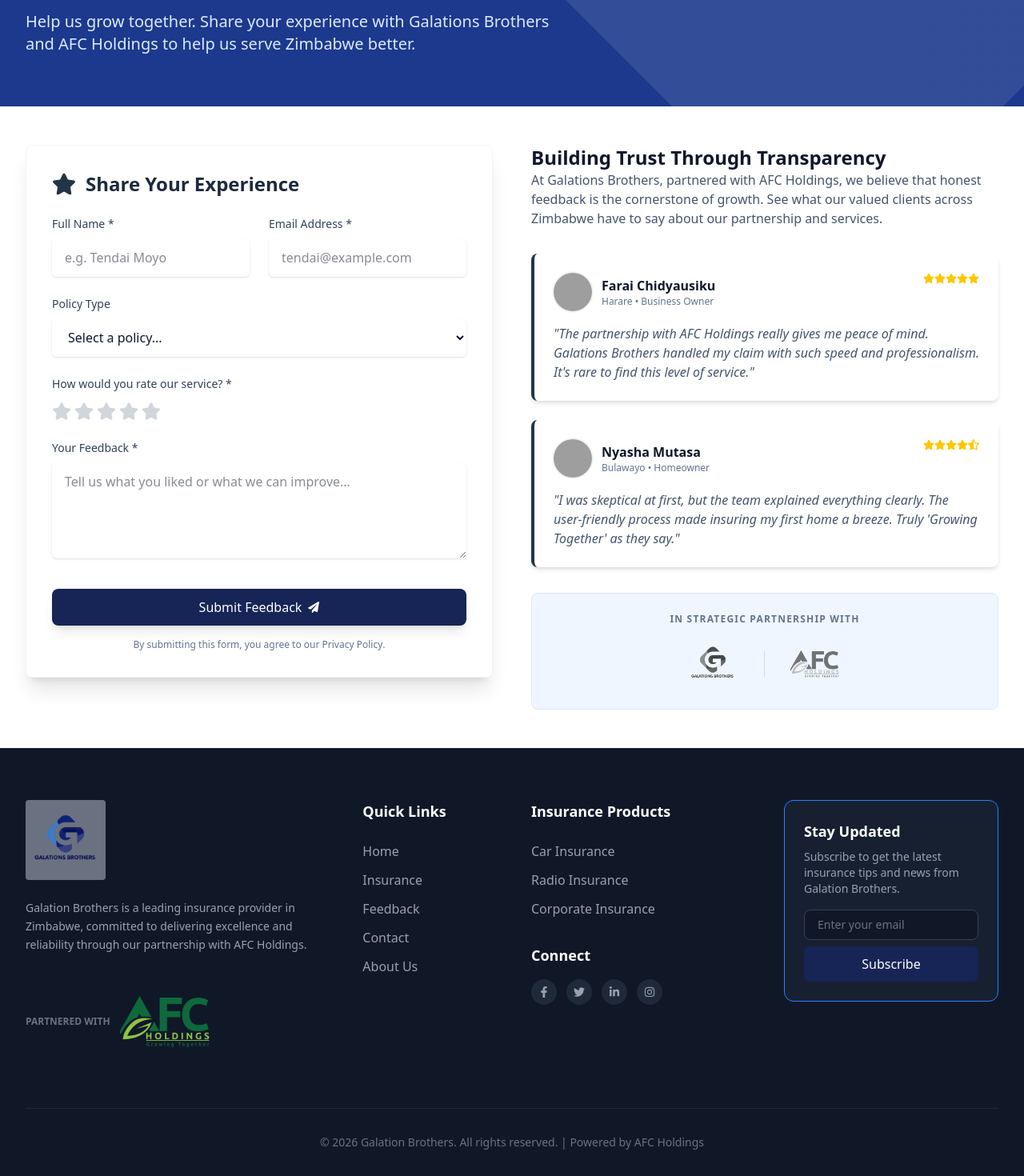
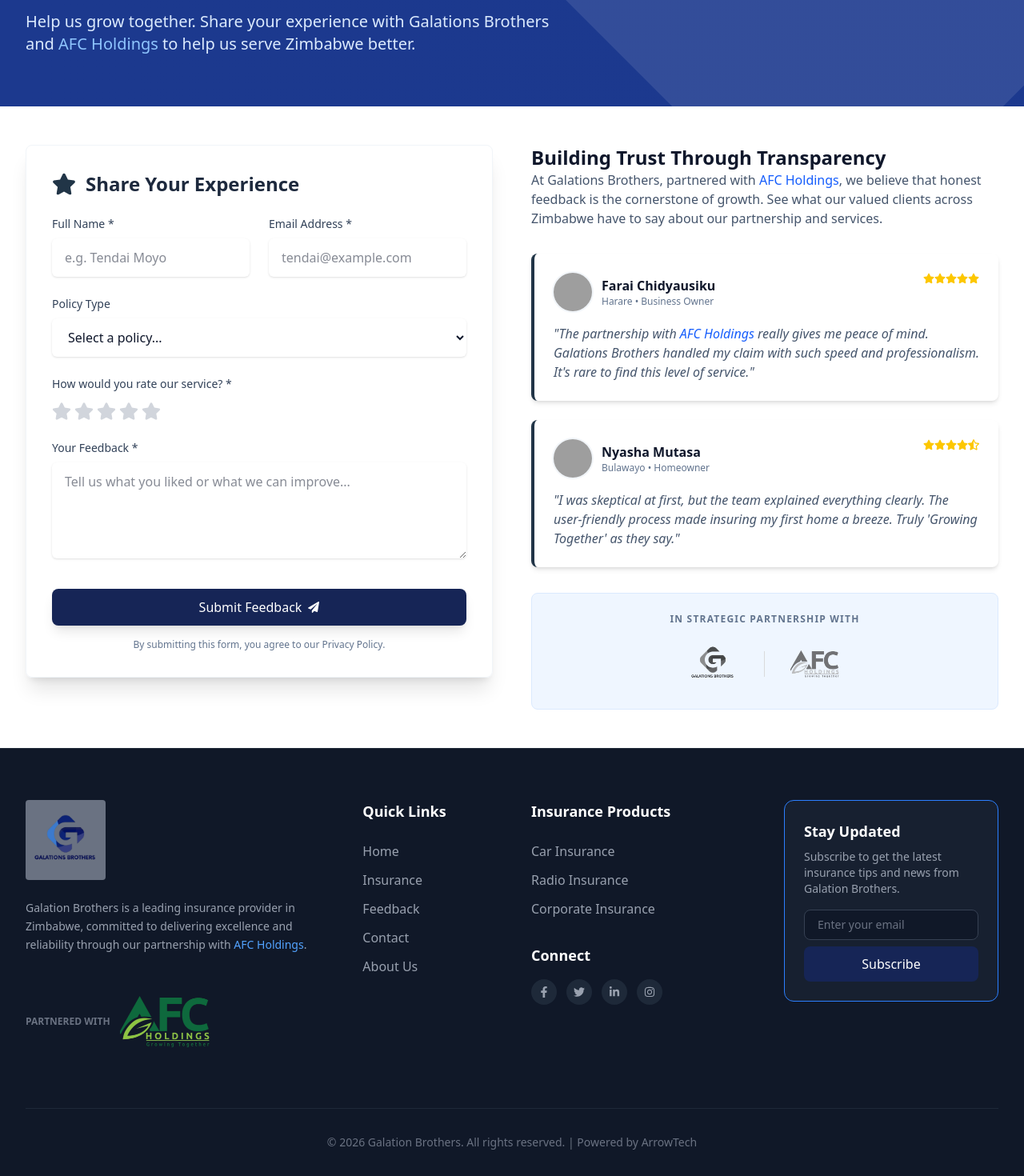
Before and after one commit to brianproducedit/galation-brothers-website, a React (Vite) app: page /#/feedback in a window 1280 px wide. Shown: the part 203-1673 px from the top of the page at 80% size. Built offline with nearby package versions, Linux system fonts and the light colour scheme; grey boxes are pictures that could not be loaded.

Commit message:
left out modified files

```diff
--- a/src/components/Footer.tsx
+++ b/src/components/Footer.tsx
@@ -23,15 +23,17 @@
               />
             </div>
             <p className="text-gray-400 mb-6 text-sm leading-relaxed">
-              Galation Brothers is a leading insurance provider in Zimbabwe, committed to delivering excellence and reliability through our partnership with AFC Holdings.
+              Galation Brothers is a leading insurance provider in Zimbabwe, committed to delivering excellence and reliability through our partnership with <a href="https://www.afcholdings.co.zw/" target="_blank" rel="noopener noreferrer" className="text-blue-400 hover:text-blue-300">AFC Holdings</a>.
             </p>
             <div className="flex items-center gap-2 mt-4">
               <span className="text-xs text-gray-500 uppercase font-semibold">Partnered with</span>
-              <img
-                alt="AFC"
-                className="h-30 w-auto  rounded px-1"
-                src={`${import.meta.env.BASE_URL}assets/AFC_logo.png`}
-              />
+              <a href="https://www.afcholdings.co.zw/" target="_blank" rel="noopener noreferrer">
+                <img
+                  alt="AFC"
+                  className="h-30 w-auto  rounded px-1"
+                  src={`${import.meta.env.BASE_URL}assets/AFC_logo.png`}
+                />
+              </a>
             </div>
           </div>
           <div className="lg:col-span-2">
@@ -146,7 +148,7 @@
           </div>
         </div>
         <div className="border-t border-gray-800 pt-8 text-center text-gray-500 text-sm">
-          <p>&copy; 2026 Galation Brothers. All rights reserved. | Powered by AFC Holdings</p>
+          <p>&copy; 2026 Galation Brothers. All rights reserved. | Powered by ArrowTech</p>
         </div>
       </div>
     </footer>
--- a/src/components/Navbar.tsx
+++ b/src/components/Navbar.tsx
@@ -61,11 +61,13 @@
                   <span className="text-[9px] uppercase font-bold text-gray-500 dark:text-gray-400 leading-tight tracking-wider">
                     In Partnership With
                   </span>
-                  <img
-                    alt="AFC Holdings Logo"
-                    className="h-9 w-auto mt-1 opacity-80 hover:opacity-100 transition-opacity"
-                    src={`${import.meta.env.BASE_URL}assets/AFC_logo.png`}
-                  />
+                  <a href="https://www.afcholdings.co.zw/" target="_blank" rel="noopener noreferrer">
+                    <img
+                      alt="AFC Holdings Logo"
+                      className="h-9 w-auto mt-1 opacity-80 hover:opacity-100 transition-opacity"
+                      src={`${import.meta.env.BASE_URL}assets/AFC_logo.png`}
+                    />
+                  </a>
                 </div>
               </div>
             </div>
--- a/src/pages/AboutPage.tsx
+++ b/src/pages/AboutPage.tsx
@@ -76,11 +76,13 @@
             <div className="lg:flex">
               <div className="lg:w-1/2 p-10 flex flex-col justify-center">
                 <div className="flex items-center space-x-4 mb-6">
-                  <img
-                    alt="Galations Logo"
-                    className="h-12 w-auto"
-                    src={`${import.meta.env.BASE_URL}assets/AFC_logo.png`}
-                  />
+                  <a href="https://www.afcholdings.co.zw/" target="_blank" rel="noopener noreferrer">
+                    <img
+                      alt="Galations Logo"
+                      className="h-12 w-auto"
+                      src={`${import.meta.env.BASE_URL}assets/AFC_logo.png`}
+                    />
+                  </a>
                   <span className="text-3xl text-gray-300 font-light">|</span>
                   <img
                     alt="AFC Holdings Logo"
@@ -89,10 +91,10 @@
                   />
                 </div>
                 <h3 className="text-2xl font-display font-bold text-text-light dark:text-white mb-4">
-                  Strengthened by AFC Holdings
+                  Strengthened by <a href="https://www.afcholdings.co.zw/" target="_blank" rel="noopener noreferrer" className="text-blue-600 dark:text-blue-400 hover:underline">AFC Holdings</a>
                 </h3>
                 <p className="text-gray-600 dark:text-gray-300 mb-6">
-                  Our strategic partnership with AFC Holdings is the bedrock of our financial stability. As we grow together, AFC's legacy in agricultural finance and development banking provides Galations Brothers with the capital depth and institutional knowledge required to underwrite complex risks across Zimbabwe.
+                  Our strategic partnership with <a href="https://www.afcholdings.co.zw/" target="_blank" rel="noopener noreferrer" className="text-green-700 hover:text-green-500 dark:text-green-400 dark:hover:text-green-300 font-semibold">AFC Holdings</a> is the bedrock of our financial stability. As we grow together, <a href="https://www.afcholdings.co.zw/" target="_blank" rel="noopener noreferrer" className="text-green-700 hover:text-green-500 dark:text-green-400 dark:hover:text-green-300 font-semibold">AFC</a>'s legacy in agricultural finance and development banking provides Galations Brothers with the capital depth and institutional knowledge required to underwrite complex risks across Zimbabwe.
                 </p>
                 <a className="inline-flex items-center font-semibold text-green-700 hover:text-green-500 dark:text-green-400 dark:hover:text-green-300" href="#">
                   Learn about our partnership <FaArrowRight className="ml-1 text-sm" />
--- a/src/pages/FeedbackPage.tsx
+++ b/src/pages/FeedbackPage.tsx
@@ -45,7 +45,7 @@
           <div className="relative max-w-7xl mx-auto px-4 sm:px-6 lg:px-8 text-center sm:text-left">
             <h1 className="text-3xl font-display font-extrabold text-white sm:text-4xl">Thank You for Your Feedback</h1>
             <p className="mt-4 text-xl text-blue-100 max-w-2xl">
-              Your voice helps us grow together. Thank you for sharing your experience with Galation Brothers and AFC Holdings.
+              Your voice helps us grow together. Thank you for sharing your experience with Galation Brothers and <a href="https://www.afcholdings.co.zw/" target="_blank" rel="noopener noreferrer" className="text-blue-300 hover:underline">AFC Holdings</a>.
             </p>
           </div>
         </header>
@@ -103,7 +103,7 @@
         <div className="relative max-w-7xl mx-auto px-4 sm:px-6 lg:px-8 text-center sm:text-left">
           <h1 className="text-3xl font-display font-extrabold text-white sm:text-4xl">Your Voice Matters</h1>
           <p className="mt-4 text-xl text-blue-100 max-w-2xl">
-            Help us grow together. Share your experience with Galations Brothers and AFC Holdings to help us serve Zimbabwe better.
+            Help us grow together. Share your experience with Galations Brothers and <a href="https://www.afcholdings.co.zw/" target="_blank" rel="noopener noreferrer" className="text-blue-300 hover:underline">AFC Holdings</a> to help us serve Zimbabwe better.
           </p>
         </div>
       </header>
@@ -247,7 +247,7 @@
             <div className="prose dark:prose-invert max-w-none">
               <h3 className="font-display text-2xl font-bold text-slate-900 dark:text-white">Building Trust Through Transparency</h3>
               <p className="text-slate-600 dark:text-slate-300">
-                At Galations Brothers, partnered with AFC Holdings, we believe that honest feedback is the cornerstone of growth. See what our valued clients across Zimbabwe have to say about our partnership and services.
+                At Galations Brothers, partnered with <a href="https://www.afcholdings.co.zw/" target="_blank" rel="noopener noreferrer" className="text-blue-600 dark:text-blue-400 hover:underline">AFC Holdings</a>, we believe that honest feedback is the cornerstone of growth. See what our valued clients across Zimbabwe have to say about our partnership and services.
               </p>
             </div>
             <div className="space-y-6">
@@ -272,7 +272,7 @@
                   </div>
                 </div>
                 <p className="text-slate-600 dark:text-slate-300 italic">
-                  "The partnership with AFC Holdings really gives me peace of mind. Galations Brothers handled my claim with such speed and professionalism. It's rare to find this level of service."
+                  "The partnership with <a href="https://www.afcholdings.co.zw/" target="_blank" rel="noopener noreferrer" className="text-blue-600 dark:text-blue-400 hover:underline">AFC Holdings</a> really gives me peace of mind. Galations Brothers handled my claim with such speed and professionalism. It's rare to find this level of service."
                 </p>
               </div>
 
@@ -315,11 +315,13 @@
                   src={`${import.meta.env.BASE_URL}assets/GalationBrothers_logo.png`}
                 />
                 <div className="h-8 w-px bg-slate-300 dark:bg-slate-600 hidden md:block"></div>
-                <img
-                  alt="AFC Holdings Logo"
-                  className="h-16 w-auto"
-                  src={`${import.meta.env.BASE_URL}assets/AFC_logo.png`}
-                />
+                <a href="https://www.afcholdings.co.zw/" target="_blank" rel="noopener noreferrer">
+                  <img
+                    alt="AFC Holdings Logo"
+                    className="h-16 w-auto"
+                    src={`${import.meta.env.BASE_URL}assets/AFC_logo.png`}
+                  />
+                </a>
               </div>
             </div>
           </div>
--- a/src/pages/HomePage.tsx
+++ b/src/pages/HomePage.tsx
@@ -34,7 +34,7 @@
           <div className="relative z-10 max-w-7xl mx-auto px-4 sm:px-6 lg:px-8 flex flex-col items-start justify-center h-full text-white">
             <div className="max-w-2xl animate-fade-in-up">
               <span className="inline-block py-1 px-3 rounded-full bg-green-300/20 border border-green-300 text-green-300 text-sm font-bold tracking-wider mb-4">
-                PARTNERED WITH AFC HOLDINGS
+                PARTNERED WITH <a href="https://www.afcholdings.co.zw/" target="_blank" rel="noopener noreferrer" className="hover:underline">AFC HOLDINGS</a>
               </span>
 
               <h1 className="font-display text-4xl md:text-6xl font-extrabold tracking-tight leading-tight mb-6">
@@ -176,11 +176,13 @@
                       src={`${import.meta.env.BASE_URL}assets/GalationBrothers_logo.png`}
                     />
                     <div className="h-8 w-px bg-blue-900"></div>
-                    <img
-                      alt="AFC Logo Small"
-                      className="h-10 w-auto"
-                      src={`${import.meta.env.BASE_URL}assets/AFC_logo.png`}
-                    />
+                    <a href="https://www.afcholdings.co.zw/" target="_blank" rel="noopener noreferrer">
+                      <img
+                        alt="AFC Logo Small"
+                        className="h-10 w-auto"
+                        src={`${import.meta.env.BASE_URL}assets/AFC_logo.png`}
+                      />
+                    </a>
                   </div>
                 </div>
               </div>
@@ -189,7 +191,7 @@
               <h2 className="text-secondary dark:text-green-400 font-bold uppercase tracking-wide text-sm mb-2">Strategic Alliance</h2>
               <h3 className="font-display text-3xl md:text-4xl font-bold text-gray-900 dark:text-white mb-6">Partnered for Your Growth</h3>
               <p className="text-gray-600 dark:text-gray-300 text-lg mb-6 leading-relaxed">
-                Galation Brothers is proud to announce our strategic partnership with <strong>AFC Holdings</strong>. This collaboration brings together deep local expertise and robust financial backing to serve the Zimbabwean market better.
+                Galation Brothers is proud to announce our strategic partnership with <strong><a href="https://www.afcholdings.co.zw/" target="_blank" rel="noopener noreferrer" className="text-blue-600 dark:text-blue-400 hover:underline">AFC Holdings</a></strong>. This collaboration brings together deep local expertise and robust financial backing to serve the Zimbabwean market better.
               </p>
               <ul className="space-y-4 mb-8">
                 <li className="flex items-start">
--- a/src/pages/ServicesPage.tsx
+++ b/src/pages/ServicesPage.tsx
@@ -40,7 +40,7 @@
                   <span className="block text-blue-900">Galations Brothers</span>
                 </h1>
                 <p className="mt-3 text-base text-gray-500 dark:text-gray-300 sm:mt-5 sm:text-lg sm:max-w-xl sm:mx-auto md:mt-5 md:text-xl lg:mx-0">
-                  Comprehensive insurance solutions tailored for Zimbabwe's unique landscape. Proudly partnered with AFC Holdings to bring you stability, trust, and growth.
+                  Comprehensive insurance solutions tailored for Zimbabwe's unique landscape. Proudly partnered with <a href="https://www.afcholdings.co.zw/" target="_blank" rel="noopener noreferrer" className="text-blue-600 dark:text-blue-400 hover:underline">AFC Holdings</a> to bring you stability, trust, and growth.
                 </p>
                 <div className="mt-5 sm:mt-8 sm:flex sm:justify-center lg:justify-start">
                   <div className="rounded-md shadow">
@@ -87,11 +87,13 @@
                 src={`${import.meta.env.BASE_URL}assets/GalationBrothers_logo.png`}
               />
               <span className="text-xl text-gray-400 dark:text-gray-500">×</span>
-              <img
-                alt="AFC Holdings Logo"
-                className="h-12 grayscale opacity-70 hover:grayscale-0 hover:opacity-100 transition-all duration-300"
-                src={`${import.meta.env.BASE_URL}assets/AFC_logo.png`}
-              />
+              <a href="https://www.afcholdings.co.zw/" target="_blank" rel="noopener noreferrer">
+                <img
+                  alt="AFC Holdings Logo"
+                  className="h-12 grayscale opacity-70 hover:grayscale-0 hover:opacity-100 transition-all duration-300"
+                  src={`${import.meta.env.BASE_URL}assets/AFC_logo.png`}
+                />
+              </a>
             </div>
             <span className="text-green-700 font-semibold text-sm md:text-base dark:text-green-400">Growing Together</span>
           </div>
@@ -221,7 +223,7 @@
             <span className="block text-blue-200 text-2xl mt-2">Partner with reliability.</span>
           </h2>
           <p className="mt-4 text-lg leading-6 text-blue-100">
-            Join hundreds of satisfied clients who trust Galations Brothers and AFC Holdings for their insurance needs.
+            Join hundreds of satisfied clients who trust Galations Brothers and <a href="https://www.afcholdings.co.zw/" target="_blank" rel="noopener noreferrer" className="text-blue-300 hover:underline">AFC Holdings</a> for their insurance needs.
           </p>
           <Link
             to="/contact"
```
